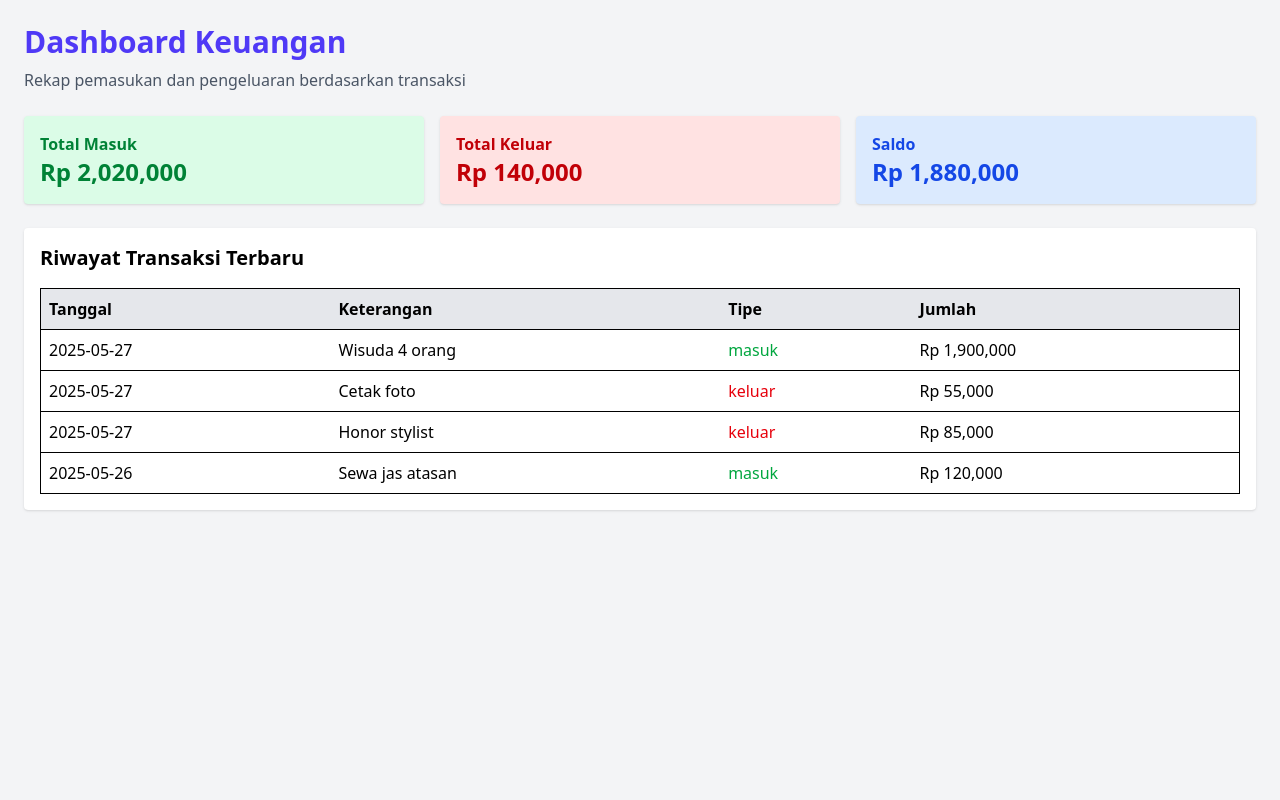
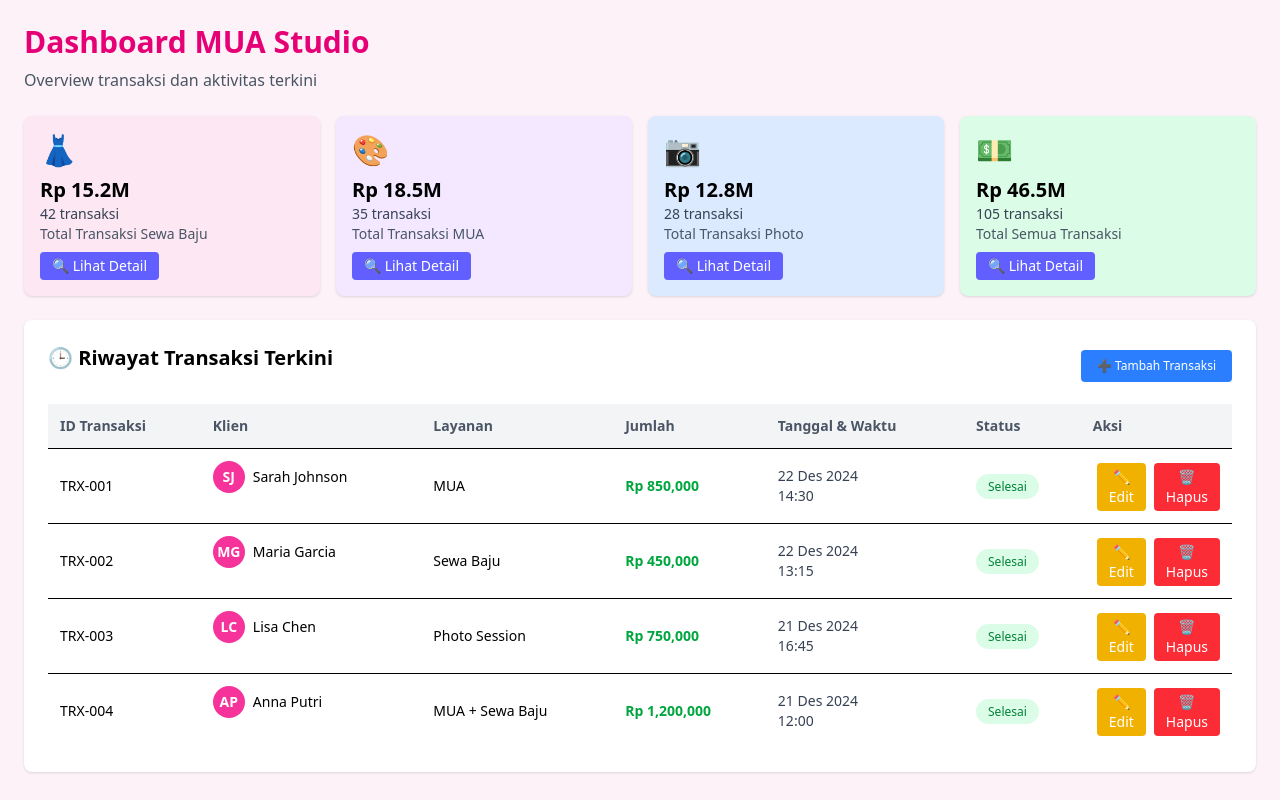
Before and after one commit to Melonns/Proyek-PAW, a React (Vite) app in the folder Frontend/: page /dashboard in a window 1280 px wide. Built offline with nearby package versions, Linux system fonts and the light colour scheme; sample sign-in values are in the browser's storage.

Commit message:
fix dashboard FE

```diff
--- a/Frontend/src/App.jsx
+++ b/Frontend/src/App.jsx
@@ -1,12 +1,13 @@
-import { BrowserRouter, Routes, Route } from "react-router-dom";
+import { BrowserRouter, Routes, Route, Navigate } from "react-router-dom";
 import LoginPage from "./Login";
 import Dashboard from "./Dashboard";
 import DashboardKeuangan from "./DashboardKeuangan";
-import PrivateRoute from './components/PrivateRoute';
+import PrivateRoute from "./components/PrivateRoute";
 
 function App() {
   return (
     <Routes>
+      <Route path="/" element={<Navigate to="/login" replace />} />
       <Route path="/login" element={<LoginPage />} />
       <Route
         path="/dashboard"
--- a/Frontend/src/Dashboard.jsx
+++ b/Frontend/src/Dashboard.jsx
@@ -1,68 +1,184 @@
 import React from "react";
 
 export default function Dashboard() {
-  const transaksi = [
-    { tanggal: "2025-05-27", keterangan: "Wisuda 4 orang", tipe: "masuk", jumlah: 1900000 },
-    { tanggal: "2025-05-27", keterangan: "Cetak foto", tipe: "keluar", jumlah: 55000 },
-    { tanggal: "2025-05-27", keterangan: "Honor stylist", tipe: "keluar", jumlah: 85000 },
-    { tanggal: "2025-05-26", keterangan: "Sewa jas atasan", tipe: "masuk", jumlah: 120000 },
+  const stats = [
+    {
+      label: "Total Transaksi Sewa Baju",
+      total: "Rp 15.2M",
+      jumlah: "42 transaksi",
+      icon: "👗",
+      bg: "bg-pink-100",
+    },
+    {
+      label: "Total Transaksi MUA",
+      total: "Rp 18.5M",
+      jumlah: "35 transaksi",
+      icon: "🎨",
+      bg: "bg-purple-100",
+    },
+    {
+      label: "Total Transaksi Photo",
+      total: "Rp 12.8M",
+      jumlah: "28 transaksi",
+      icon: "📷",
+      bg: "bg-blue-100",
+    },
+    {
+      label: "Total Semua Transaksi",
+      total: "Rp 46.5M",
+      jumlah: "105 transaksi",
+      icon: "💵",
+      bg: "bg-green-100",
+    },
   ];
 
-  const totalMasuk = transaksi.filter(t => t.tipe === "masuk").reduce((acc, curr) => acc + curr.jumlah, 0);
-  const totalKeluar = transaksi.filter(t => t.tipe === "keluar").reduce((acc, curr) => acc + curr.jumlah, 0);
-  const saldo = totalMasuk - totalKeluar;
+  const transaksi = [
+    {
+      id: "TRX-001",
+      klien: "Sarah Johnson",
+      inisial: "SJ",
+      layanan: "MUA",
+      jumlah: 850000,
+      tanggal: "22 Des 2024",
+      waktu: "14:30",
+      status: "Selesai",
+    },
+    {
+      id: "TRX-002",
+      klien: "Maria Garcia",
+      inisial: "MG",
+      layanan: "Sewa Baju",
+      jumlah: 450000,
+      tanggal: "22 Des 2024",
+      waktu: "13:15",
+      status: "Selesai",
+    },
+    {
+      id: "TRX-003",
+      klien: "Lisa Chen",
+      inisial: "LC",
+      layanan: "Photo Session",
+      jumlah: 750000,
+      tanggal: "21 Des 2024",
+      waktu: "16:45",
+      status: "Selesai",
+    },
+    {
+      id: "TRX-004",
+      klien: "Anna Putri",
+      inisial: "AP",
+      layanan: "MUA + Sewa Baju",
+      jumlah: 1200000,
+      tanggal: "21 Des 2024",
+      waktu: "12:00",
+      status: "Selesai",
+    },
+  ];
 
   return (
-    <div className="p-6 bg-gray-100 min-h-screen">
-      <h1 className="text-3xl font-bold text-indigo-600 mb-2">Dashboard Keuangan</h1>
-      <p className="text-gray-600 mb-6">Rekap pemasukan dan pengeluaran berdasarkan transaksi</p>
+    <div className="p-6 bg-pink-50 min-h-screen">
+      <h1 className="text-3xl font-bold text-pink-600 mb-2">
+        Dashboard MUA Studio
+      </h1>
+      <p className="text-gray-600 mb-6">
+        Overview transaksi dan aktivitas terkini
+      </p>
 
-      <div className="grid grid-cols-1 sm:grid-cols-3 gap-4 mb-6">
-        <StatBox label="Total Masuk" value={`Rp ${totalMasuk.toLocaleString()}`} color="green" />
-        <StatBox label="Total Keluar" value={`Rp ${totalKeluar.toLocaleString()}`} color="red" />
-        <StatBox label="Saldo" value={`Rp ${saldo.toLocaleString()}`} color="blue" />
+      {/* Stat boxes */}
+      <div className="grid grid-cols-1 md:grid-cols-4 gap-4 mb-6">
+        {stats.map((s, i) => (
+          <div key={i} className={`rounded-lg p-4 shadow ${s.bg}`}>
+            <div className="text-3xl mb-2">{s.icon}</div>
+            <h2 className="text-xl font-semibold">{s.total}</h2>
+            <p className="text-sm text-gray-700">{s.jumlah}</p>
+            <p className="text-sm text-gray-600 mb-2">{s.label}</p>
+            <button
+              onClick={() =>
+                navigate(
+                  `/transaksi-detail/${s.label
+                    .replaceAll(" ", "-")
+                    .toLowerCase()}`
+                )
+              }
+              className="text-sm bg-indigo-500 text-white px-3 py-1 rounded hover:bg-indigo-600"
+            >
+              🔍 Lihat Detail
+            </button>
+          </div>
+        ))}
       </div>
 
-      <div className="bg-white rounded shadow p-4">
-        <h2 className="text-xl font-semibold mb-4">Riwayat Transaksi Terbaru</h2>
-        <table className="w-full text-left border">
-          <thead className="bg-gray-200">
+      {/* Riwayat transaksi */}
+      <div className="bg-white rounded-lg shadow p-6">
+        <div className="flex justify-between items-center mb-4">
+          <h2 className="text-xl font-semibold mb-4">
+            🕒 Riwayat Transaksi Terkini
+          </h2>
+          <button className="text-xs bg-blue-500 text-white px-4 py-2 rounded hover:bg-blue-600">
+            ➕ Tambah Transaksi
+          </button>
+        </div>
+        <div className="overflow-auto">
+          <table className="w-full text-left min-w-[1000px] text-sm">
+            <thead className="bg-gray-100 text-gray-600 text-sm">
               <tr>
-              <th className="p-2">Tanggal</th>
-              <th className="p-2">Keterangan</th>
-              <th className="p-2">Tipe</th>
-              <th className="p-2">Jumlah</th>
+                <th className="p-3">ID Transaksi</th>
+                <th className="p-3">Klien</th>
+                <th className="p-3">Layanan</th>
+                <th className="p-3">Jumlah</th>
+                <th className="p-3">Tanggal & Waktu</th>
+                <th className="p-3">Status</th>
+                <th className="px-2 py-2 w-[120px]">Aksi</th>
               </tr>
             </thead>
             <tbody>
               {transaksi.map((t, i) => (
                 <tr key={i} className="border-t">
-                <td className="p-2">{t.tanggal}</td>
-                <td className="p-2">{t.keterangan}</td>
-                <td className={`p-2 ${t.tipe === "masuk" ? "text-green-600" : "text-red-600"}`}>
-                  {t.tipe}
+                  <td className="p-3 font-medium">{t.id}</td>
+                  <td className="p-3 flex items-center gap-2">
+                    <div className="w-8 h-8 rounded-full bg-pink-500 text-white flex items-center justify-center text-sm font-bold">
+                      {t.inisial}
+                    </div>
+                    {t.klien}
                   </td>
-                <td className="p-2">Rp {t.jumlah.toLocaleString()}</td>
+                  <td className="p-3">{t.layanan}</td>
+                  <td className="p-3 text-green-600 font-semibold">
+                    Rp {t.jumlah.toLocaleString()}
+                  </td>
+                  <td className="p-3 text-sm text-gray-700">
+                    {t.tanggal}
+                    <br />
+                    {t.waktu}
+                  </td>
+                  <td className="p-3">
+                    <span className="bg-green-100 text-green-700 text-xs px-3 py-1 rounded-full">
+                      {t.status}
+                    </span>
+                  </td>
+
+                  <td className="p-3 flex gap-2">
+                    <button
+                      onClick={() => alert(`Edit ${t.id}`)}
+                      className="text-sm bg-yellow-500 text-white px-3 py-1 rounded hover:bg-yellow-600"
+                    >
+                      ✏️ Edit
+                    </button>
+                    <button
+                      onClick={() =>
+                        confirm(`Hapus transaksi ${t.id}?`) &&
+                        alert(`Dihapus: ${t.id}`)
+                      }
+                      className="text-sm bg-red-500 text-white px-3 py-1 rounded hover:bg-red-600"
+                    >
+                      🗑️ Hapus
+                    </button>
+                  </td>
                 </tr>
               ))}
             </tbody>
           </table>
         </div>
       </div>
-  );
-}
-
-function StatBox({ label, value, color }) {
-  const colors = {
-    green: "bg-green-100 text-green-700",
-    red: "bg-red-100 text-red-700",
-    blue: "bg-blue-100 text-blue-700",
-  };
-
-  return (
-    <div className={`rounded shadow p-4 ${colors[color]} font-semibold`}>
-      <p>{label}</p>
-      <h2 className="text-2xl">{value}</h2>
     </div>
   );
 }
--- a/Frontend/src/DashboardKeuangan.jsx
+++ b/Frontend/src/DashboardKeuangan.jsx
@@ -1,8 +1,68 @@
+import React from "react";
 
 export default function DashboardKeuangan() {
-    return(
-        <div>
-            <h1>dashboard keuangan</h1>
-        </div>
-    )
+  const transaksi = [
+    { tanggal: "2025-05-27", keterangan: "Wisuda 4 orang", tipe: "masuk", jumlah: 1900000 },
+    { tanggal: "2025-05-27", keterangan: "Cetak foto", tipe: "keluar", jumlah: 55000 },
+    { tanggal: "2025-05-27", keterangan: "Honor stylist", tipe: "keluar", jumlah: 85000 },
+    { tanggal: "2025-05-26", keterangan: "Sewa jas atasan", tipe: "masuk", jumlah: 120000 },
+  ];
+
+  const totalMasuk = transaksi.filter(t => t.tipe === "masuk").reduce((acc, curr) => acc + curr.jumlah, 0);
+  const totalKeluar = transaksi.filter(t => t.tipe === "keluar").reduce((acc, curr) => acc + curr.jumlah, 0);
+  const saldo = totalMasuk - totalKeluar;
+
+  return (
+    <div className="p-6 bg-gray-100 min-h-screen">
+      <h1 className="text-3xl font-bold text-indigo-600 mb-2">Dashboard Keuangan</h1>
+      <p className="text-gray-600 mb-6">Rekap pemasukan dan pengeluaran berdasarkan transaksi</p>
+
+      <div className="grid grid-cols-1 sm:grid-cols-3 gap-4 mb-6">
+        <StatBox label="Total Masuk" value={`Rp ${totalMasuk.toLocaleString()}`} color="green" />
+        <StatBox label="Total Keluar" value={`Rp ${totalKeluar.toLocaleString()}`} color="red" />
+        <StatBox label="Saldo" value={`Rp ${saldo.toLocaleString()}`} color="blue" />
+      </div>
+
+      <div className="bg-white rounded shadow p-4">
+        <h2 className="text-xl font-semibold mb-4">Riwayat Transaksi Terbaru</h2>
+        <table className="w-full text-left border">
+          <thead className="bg-gray-200">
+            <tr>
+              <th className="p-2">Tanggal</th>
+              <th className="p-2">Keterangan</th>
+              <th className="p-2">Tipe</th>
+              <th className="p-2">Jumlah</th>
+            </tr>
+          </thead>
+          <tbody>
+            {transaksi.map((t, i) => (
+              <tr key={i} className="border-t">
+                <td className="p-2">{t.tanggal}</td>
+                <td className="p-2">{t.keterangan}</td>
+                <td className={`p-2 ${t.tipe === "masuk" ? "text-green-600" : "text-red-600"}`}>
+                  {t.tipe}
+                </td>
+                <td className="p-2">Rp {t.jumlah.toLocaleString()}</td>
+              </tr>
+            ))}
+          </tbody>
+        </table>
+      </div>
+    </div>
+  );
 }
+
+function StatBox({ label, value, color }) {
+  const colors = {
+    green: "bg-green-100 text-green-700",
+    red: "bg-red-100 text-red-700",
+    blue: "bg-blue-100 text-blue-700",
+  };
+
+  return (
+    <div className={`rounded shadow p-4 ${colors[color]} font-semibold`}>
+      <p>{label}</p>
+      <h2 className="text-2xl">{value}</h2>
+    </div>
+  );
+}
```
Lines whose indentation alone changed are shown as unchanged.
